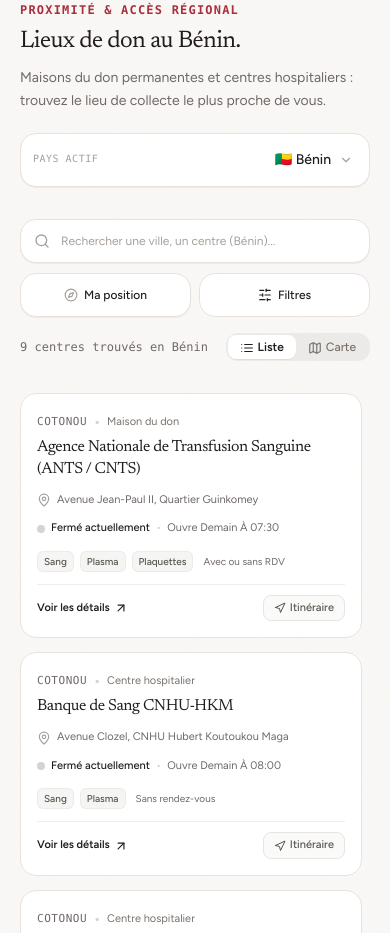
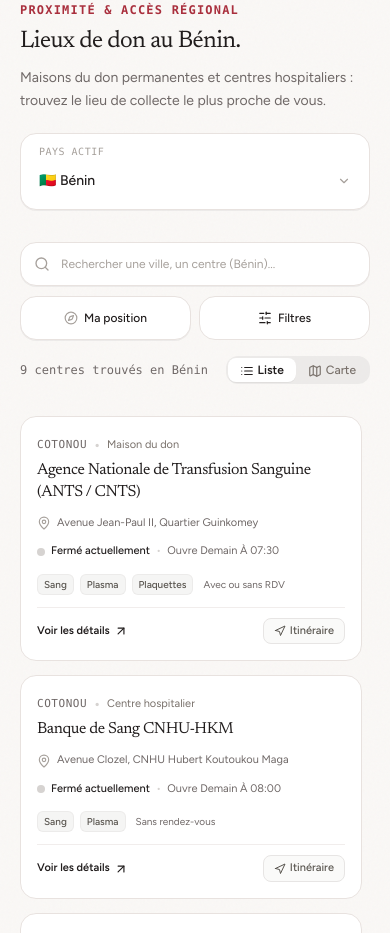
Before and after one commit to SergeCodeur/hemora, a Next.js app: page / in a window 390 px wide. Shown: the part 9340-10273 px from the top of the page. Built offline with nearby package versions, Linux system fonts and the light colour scheme.

Commit message:
fix(select): resolve mobile dropdown horizontal offset and overflow

```diff
--- a/src/components/sections/centers-section.tsx
+++ b/src/components/sections/centers-section.tsx
@@ -196,13 +196,14 @@
             </div>
 
             {/* Sélecteur de Pays Manuel & Élégant */}
-            <div className="bg-white p-2 sm:p-2.5 rounded-2xl border border-hemora-border shadow-2xs shrink-0 self-start md:self-auto w-full sm:w-auto min-w-[200px] flex items-center justify-between sm:block space-y-0.5 sm:space-y-1">
-              <span className="block text-[10px] sm:text-[11px] font-mono uppercase tracking-wider text-stone-400 px-1 sm:px-2">
+            <div className="bg-white p-2.5 sm:p-3 rounded-2xl border border-hemora-border shadow-2xs shrink-0 self-stretch sm:self-start md:self-auto w-full sm:w-auto min-w-[210px] space-y-1">
+              <span className="block text-[10px] sm:text-[11px] font-mono uppercase tracking-wider text-stone-400 px-2">
                 Pays actif
               </span>
               <CustomSelect
                 id="country-select"
                 variant="country"
+                className="w-full"
                 options={COUNTRIES.map((c) => ({
                   value: c.code,
                   label: `${c.flag} ${c.name}`,
--- a/src/components/ui/custom-select.tsx
+++ b/src/components/ui/custom-select.tsx
@@ -172,7 +172,7 @@
         />
       </button>
 
-      {/* Menu déroulant avec marges internes aérées et accessibilité clavier */}
+      {/* Menu déroulant avec marges internes aérées et alignement parfait */}
       <AnimatePresence>
         {isOpen && (
           <motion.div
@@ -180,8 +180,10 @@
             animate={{ opacity: 1, y: 4, scale: 1 }}
             exit={{ opacity: 0, y: -4, scale: 0.98 }}
             transition={{ duration: 0.15, ease: "easeOut" }}
-            className={`absolute left-0 z-50 mt-1 min-w-[210px] max-w-[300px] bg-white rounded-2xl border border-hemora-border shadow-xl overflow-hidden p-1.5 backdrop-blur-md ${
-              variant === "country" ? "w-full min-w-[230px]" : ""
+            className={`absolute left-0 z-50 mt-1 bg-white rounded-2xl border border-hemora-border shadow-xl overflow-hidden p-1.5 backdrop-blur-md ${
+              variant === "country"
+                ? "w-full min-w-full left-0 right-0"
+                : "min-w-[200px] max-w-[280px]"
             }`}
           >
             <ul
```
